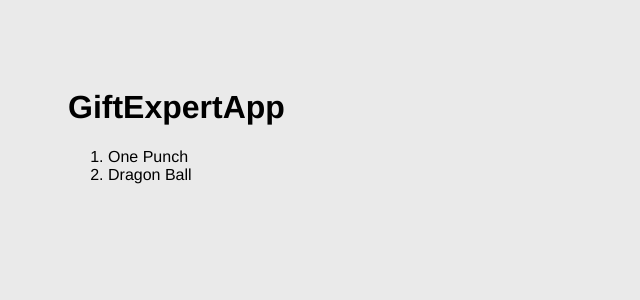
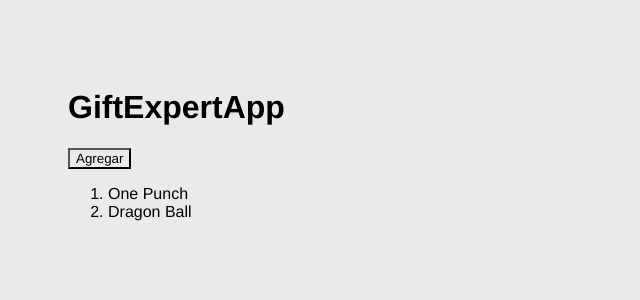
Before and after one commit to andersoncoder-droid/04-gif-expert-app, a React (Vite) app: page / in a window 1280 px wide. Shown: the top 300 px of the page, without its empty margins (0-640 px from the left). Built offline with nearby package versions, Linux system fonts and the light colour scheme.

Commit message:
Implement category addition functionality in GifExpertApp

```diff
--- a/src/GifExpertApp.jsx
+++ b/src/GifExpertApp.jsx
@@ -3,7 +3,9 @@ import { useState } from 'react';
 export const GifExpertApp = () => {
   const [categories, setcategories] = useState(['One Punch', 'Dragon Ball']);
 
-  console.log(categories);
+  const onAddCategory = () => {
+    setcategories([...categories, 'Star Wars']);
+  };
 
   return (
     <>
@@ -11,6 +13,7 @@ export const GifExpertApp = () => {
       <h1>GiftExpertApp</h1>
       {/* input */}
       {/* listado de gif */}
+      <button onClick={onAddCategory}> Agregar </button>
       <ol>
         {categories.map((category) => {
           return <li key={category}>{category}</li>;
```
